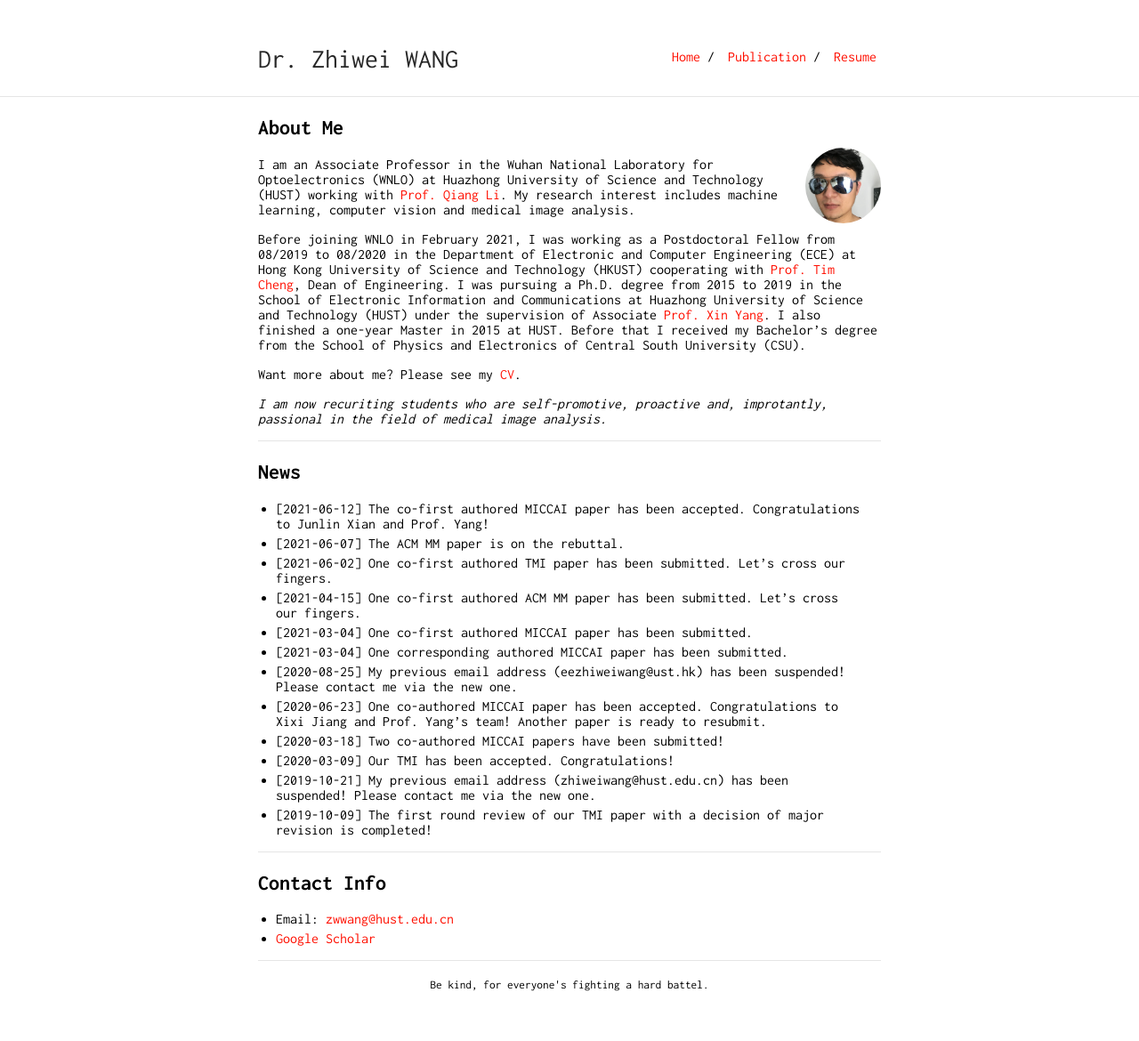
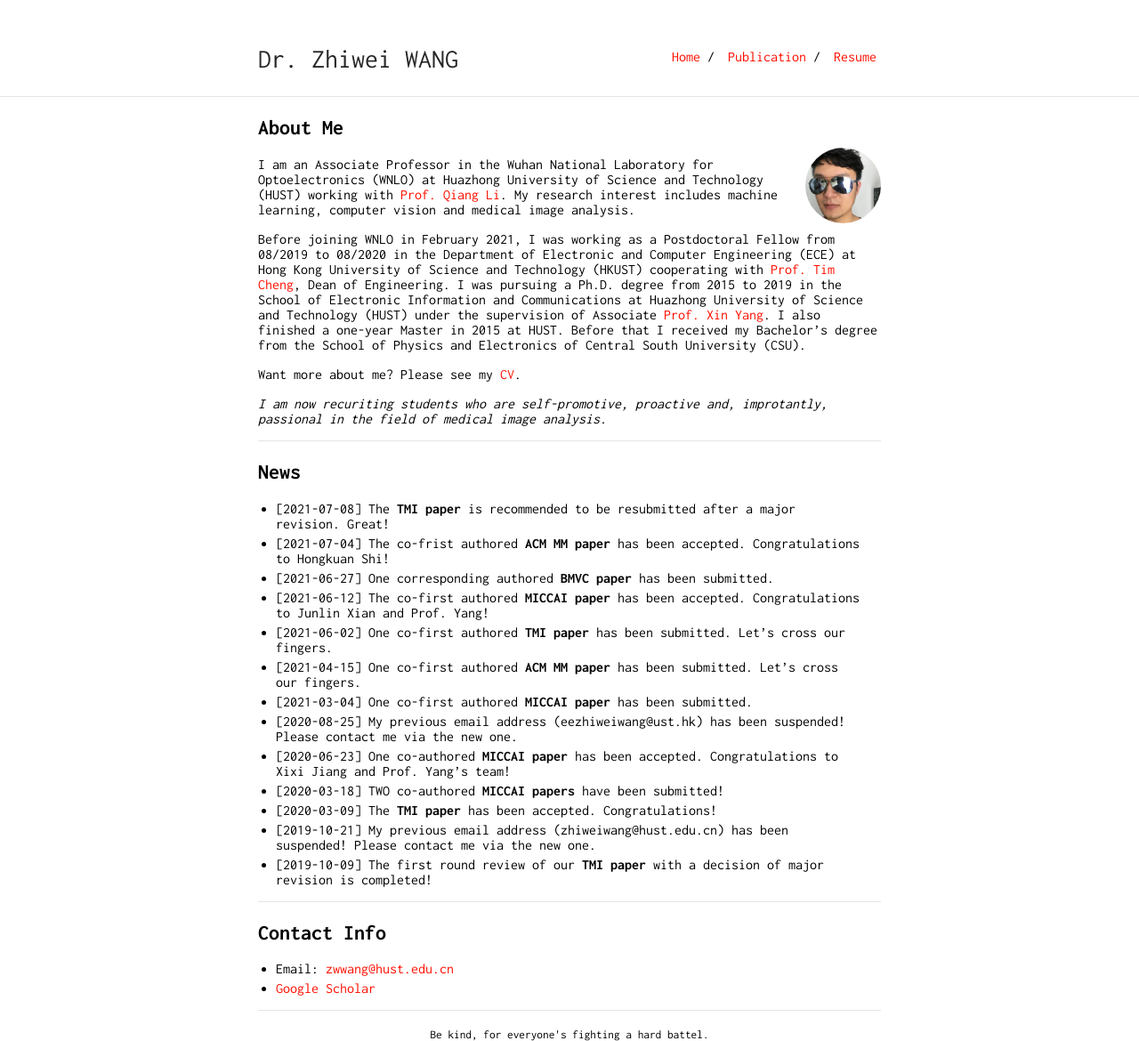
Before and after one commit to Andysis/andysis.github.io, a Jekyll site: the page built from index.md, in a window 1280 px wide. Shown: the whole page at 89% size. Built offline with Jekyll 4.4.1, drawn with Linux system fonts in a browser that asks for light colours; our own code applies the rules of GitHub Pages for plain Markdown files; before the commit the page ends 1114 px from its top, so only the background shows below that.

```diff
--- a/index.md
+++ b/index.md
@@ -18,18 +18,19 @@ Want more about me? Please see my [CV](resume.pdf).
 
 ## News
 
-* [2021-06-12] The co-first authored MICCAI paper has been accepted. Congratulations to Junlin Xian and Prof. Yang!
-* [2021-06-07] The ACM MM paper is on the rebuttal.
-* [2021-06-02] One co-first authored TMI paper has been submitted. Let's cross our fingers.
-* [2021-04-15] One co-first authored ACM MM paper has been submitted. Let's cross our fingers.
-* [2021-03-04] One co-first authored MICCAI paper has been submitted.
-* [2021-03-04] One corresponding authored MICCAI paper has been submitted.
+* [2021-07-08] The **TMI paper** is recommended to be resubmitted after a major revision. Great!
+* [2021-07-04] The co-frist authored **ACM MM paper** has been accepted. Congratulations to Hongkuan Shi!
+* [2021-06-27] One corresponding authored **BMVC paper** has been submitted.
+* [2021-06-12] The co-first authored **MICCAI paper** has been accepted. Congratulations to Junlin Xian and Prof. Yang!
+* [2021-06-02] One co-first authored **TMI paper** has been submitted. Let's cross our fingers.
+* [2021-04-15] One co-first authored **ACM MM paper** has been submitted. Let's cross our fingers.
+* [2021-03-04] One co-first authored **MICCAI paper** has been submitted.
 * [2020-08-25] My previous email address (eezhiweiwang@ust.hk) has been suspended! Please contact me via the new one.
-* [2020-06-23] One co-authored MICCAI paper has been accepted. Congratulations to Xixi Jiang and Prof. Yang's team! Another paper is ready to resubmit.
-* [2020-03-18] Two co-authored MICCAI papers have been submitted!
-* [2020-03-09] Our TMI has been accepted. Congratulations!
+* [2020-06-23] One co-authored **MICCAI paper** has been accepted. Congratulations to Xixi Jiang and Prof. Yang's team!
+* [2020-03-18] TWO co-authored **MICCAI papers** have been submitted!
+* [2020-03-09] The **TMI paper** has been accepted. Congratulations!
 * [2019-10-21] My previous email address (zhiweiwang@hust.edu.cn) has been suspended! Please contact me via the new one.
-* [2019-10-09] The first round review of our TMI paper with a decision of major revision is completed!
+* [2019-10-09] The first round review of our **TMI paper** with a decision of major revision is completed!
 
 ---
 
```
